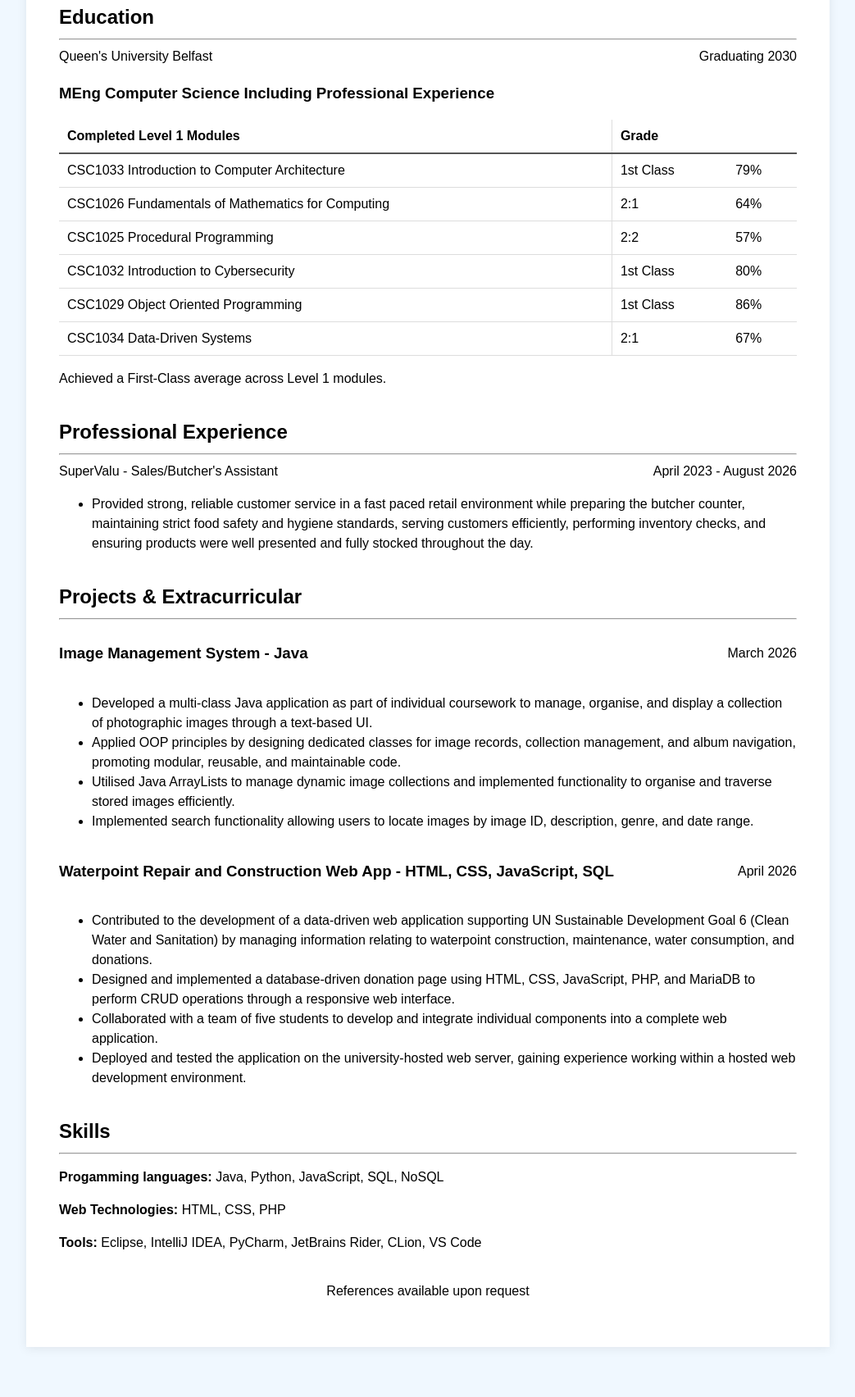
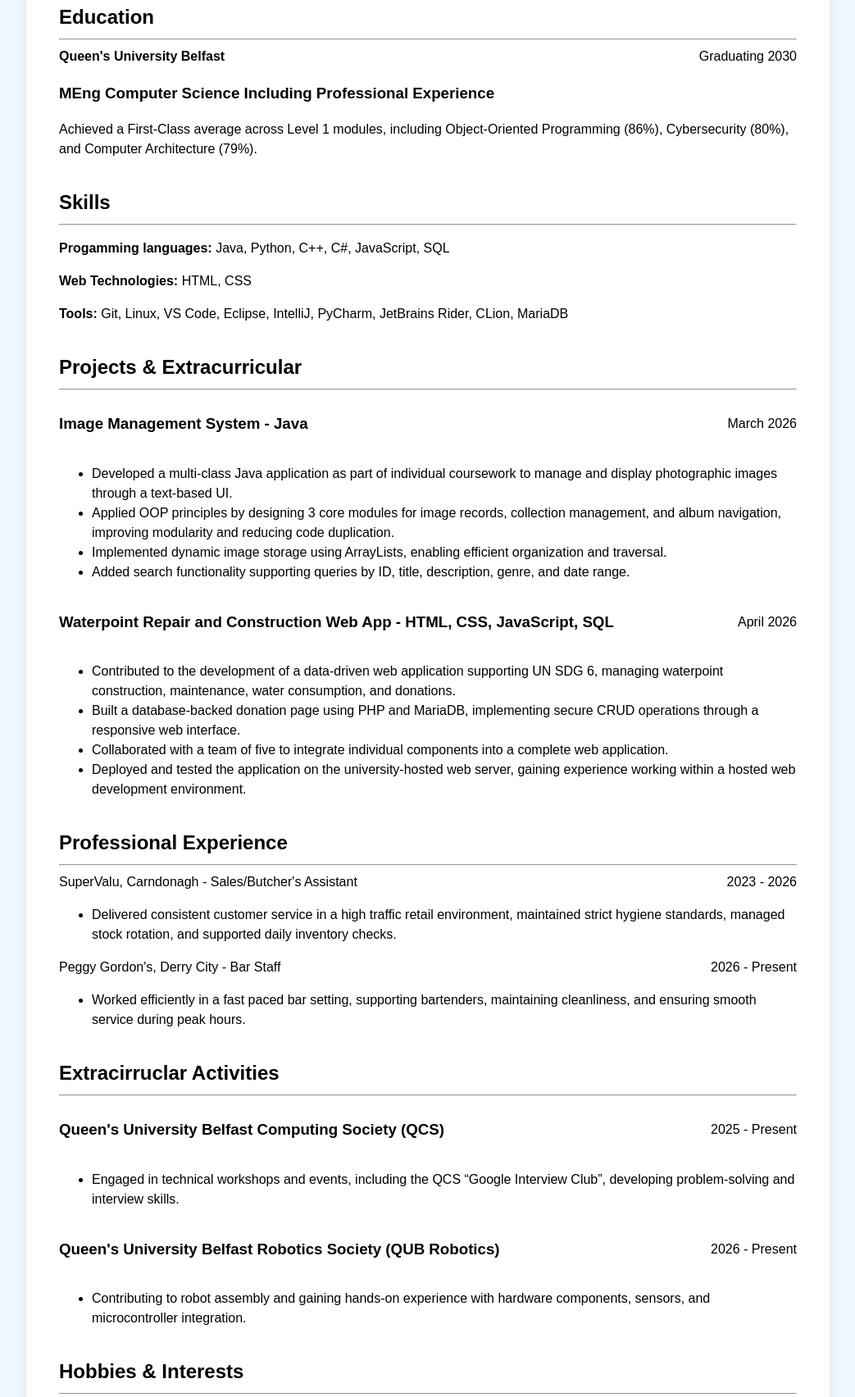
Before and after one commit to HarryN6/HarryN6.github.io, a plain HTML site: page index.html in a window 1280 px wide. Shown: the part 227-1931 px from the top of the page at 82% size, without its empty margins (118-1161 px from the left). Before the commit the page ends 1910 px from the top, so only its background shows below. Drawn offline with Linux system fonts and the light colour scheme.

Commit message:
Updated CV

```diff
--- a/index.html
+++ b/index.html
@@ -19,71 +19,21 @@
                 <hr>
 
                 <div class="section-header">
-                    <span>Queen's University Belfast</span>
+                    <span><Strong>Queen's University Belfast</Strong></span>
                     <span>Graduating 2030</span>
                 </div>
 
                 <h3>MEng Computer Science Including Professional Experience</h3>
-
-                <table class="module-results-table">
-                    <thead>
-                        <tr>
-                            <th>Completed Level 1 Modules</th>
-                            <th>Grade</th>
-                            <th></th>
-                        </tr>
-                    </thead>
-
-                    <tbody>
-                        <tr>
-                            <td>CSC1033 Introduction to Computer Architecture</td>
-                            <td>1st Class</td>
-                            <td>79%</td>
-                        </tr>
-                        <tr>
-                            <td>CSC1026 Fundamentals of Mathematics for Computing</td>
-                            <td>2:1</td>
-                            <td>64%</td>
-                        </tr>
-                        <tr>
-                            <td>CSC1025 Procedural Programming</td>
-                            <td>2:2</td>
-                            <td>57%</td>
-                        </tr>
-                        <tr>
-                            <td>CSC1032 Introduction to Cybersecurity</td>
-                            <td>1st Class</td>
-                            <td>80%</td>
-                        </tr>
-                        <tr>
-                            <td>CSC1029 Object Oriented Programming</td>
-                            <td>1st Class</td>
-                            <td>86%</td>
-                        </tr>
-                        <tr>
-                            <td>CSC1034 Data-Driven Systems</td>
-                            <td>2:1</td>
-                            <td>67%</td>
-                        </tr>
-                    </tbody>
-                </table>
-
-                <p>Achieved a First-Class average across Level 1 modules. </p>
+                <p>Achieved a First-Class average across Level 1 modules, including Object-Oriented Programming (86%), Cybersecurity (80%), and Computer Architecture (79%).</p>
 
             </section>
 
-            <section class="experience-section">
-                <h2>Professional Experience</h2>
+            <section class="skills-section">
+                <h2>Skills</h2>
                 <hr>
-
-                <div class="section-header">
-                    <span>SuperValu - Sales/Butcher's Assistant</span>
-                    <span>April 2023 - August 2026</span>
-                </div>
-
-                <ul>
-                    <li>Provided strong, reliable customer service in a fast paced retail environment while preparing the butcher counter, maintaining strict food safety and hygiene standards, serving customers efficiently, performing inventory checks, and ensuring products were well presented and fully stocked throughout the day.</li>
-                </ul>
+                <p><strong>Progamming languages:</strong> Java, Python, C++, C#, JavaScript, SQL</p>
+                <p><strong>Web Technologies:</strong> HTML, CSS</p>
+                <p><strong>Tools:</strong> Git, Linux, VS Code, Eclipse, IntelliJ, PyCharm, JetBrains Rider, CLion, MariaDB</p>
             </section>
 
             <section class="projects-section">
@@ -97,10 +47,10 @@
                     </div>
 
                     <ul>
-                        <li>Developed a multi-class Java application as part of individual coursework to manage, organise, and display a collection of photographic images through a text-based UI.</li>
-                        <li>Applied OOP principles by designing dedicated classes for image records, collection management, and album navigation, promoting modular, reusable, and maintainable code.</li>
-                        <li>Utilised Java ArrayLists to manage dynamic image collections and implemented functionality to organise and traverse stored images efficiently.</li>
-                        <li>Implemented search functionality allowing users to locate images by image ID, description, genre, and date range.</li>
+                        <li>Developed a multi-class Java application as part of individual coursework to manage and display photographic images through a text-based UI.</li>
+                        <li>Applied OOP principles by designing 3 core modules for image records, collection management, and album navigation, improving modularity and reducing code duplication.</li>
+                        <li>Implemented dynamic image storage using ArrayLists, enabling efficient organization and traversal.</li>
+                        <li>Added search functionality supporting queries by ID, title, description, genre, and date range.</li>
                     </ul>
                 </div>
 
@@ -111,21 +61,75 @@
                     </div>
 
                     <ul>
-                        <li>Contributed to the development of a data-driven web application supporting UN Sustainable Development Goal 6 (Clean Water and Sanitation) by managing information relating to waterpoint construction, maintenance, water consumption, and donations.</li>
-                        <li>Designed and implemented a database-driven donation page using HTML, CSS, JavaScript, PHP, and MariaDB to perform CRUD operations through a responsive web interface.</li>
-                        <li>Collaborated with a team of five students to develop and integrate individual components into a complete web application.</li>
+                        <li>Contributed to the development of a data-driven web application supporting UN SDG 6, managing waterpoint construction, maintenance, water consumption, and donations.</li>
+                        <li>Built a database-backed donation page using PHP and MariaDB, implementing secure CRUD operations through a responsive web interface.</li>
+                        <li>Collaborated with a team of five to integrate individual components into a complete web application.</li>
                         <li>Deployed and tested the application on the university-hosted web server, gaining experience working within a hosted web development environment.</li>
                     </ul>
                 </div>
 
             </section>
 
-            <section class="skills-section">
-                <h2>Skills</h2>
+            <section class="experience-section">
+                <h2>Professional Experience</h2>
                 <hr>
-                <p><strong>Progamming languages:</strong> Java, Python, JavaScript, SQL, NoSQL</p>
-                <p><strong>Web Technologies:</strong> HTML, CSS, PHP</p>
-                <p><strong>Tools:</strong> Eclipse, IntelliJ IDEA, PyCharm, JetBrains Rider, CLion, VS Code</p>
+
+                <div class="section-header">
+                    <span>SuperValu, Carndonagh - Sales/Butcher's Assistant</span>
+                    <span>2023 - 2026</span>
+                </div>
+
+                <ul>
+                    <li>Delivered consistent customer service in a high traffic retail environment, maintained strict hygiene standards, managed stock rotation, and supported daily inventory checks.</li>
+                </ul>
+
+                <div class="section-header">
+                    <span>Peggy Gordon's, Derry City - Bar Staff</span>
+                    <span>2026 - Present</span>
+                </div>
+
+                <ul>
+                    <li>Worked efficiently in a fast paced bar setting, supporting bartenders, maintaining cleanliness, and ensuring smooth service during peak hours.</li>
+                </ul>
+
+            </section>
+
+            <section class="extracurricular-section">
+                <h2>Extracirruclar Activities</h2>
+                <hr>
+
+                <div class="qcs-society">
+                    <div class="section-header">
+                        <h3>Queen's University Belfast Computing Society (QCS)</h3>
+                        <span>2025 - Present</span>
+                    </div>
+
+                    <ul>
+                        <li>Engaged in technical workshops and events, including the QCS “Google Interview Club”, developing problem-solving and interview skills.</li>
+                    </ul>
+                </div>
+
+                <div class="qubrobotics-society">
+                    <div class="section-header">
+                        <h3>Queen's University Belfast Robotics Society (QUB Robotics)</h3>
+                        <span>2026 - Present</span>
+                    </div>
+
+                    <ul>
+                        <li>Contributing to robot assembly and gaining hands-on experience with hardware components, sensors, and microcontroller integration.</li>
+                    </ul>
+                </div>
+
+            </section>
+
+             <section class="hobbies-section">
+                <h2>Hobbies & Interests</h2>
+                <hr>
+
+                <p><strong>Technology & Programming:</strong> Exploring new programming languages and frameworks outside of university coursework, with growing interest in HPC/AI.</p>
+                <p><strong>Reading:</strong> Enjoy a diverse range of fiction and non-fiction.</p>
+                <p><strong>Problem Solving & Strategy:</strong> Sudoku, chess and strategy games to strengthen analytical thinking and pattern recognition.</p>
+                <p><strong>Fitness & Sport:</strong> Regular swimming and strength training to maintain discipline, focus, and physical fitness.</p>
             </section>
 
             <footer>
```
